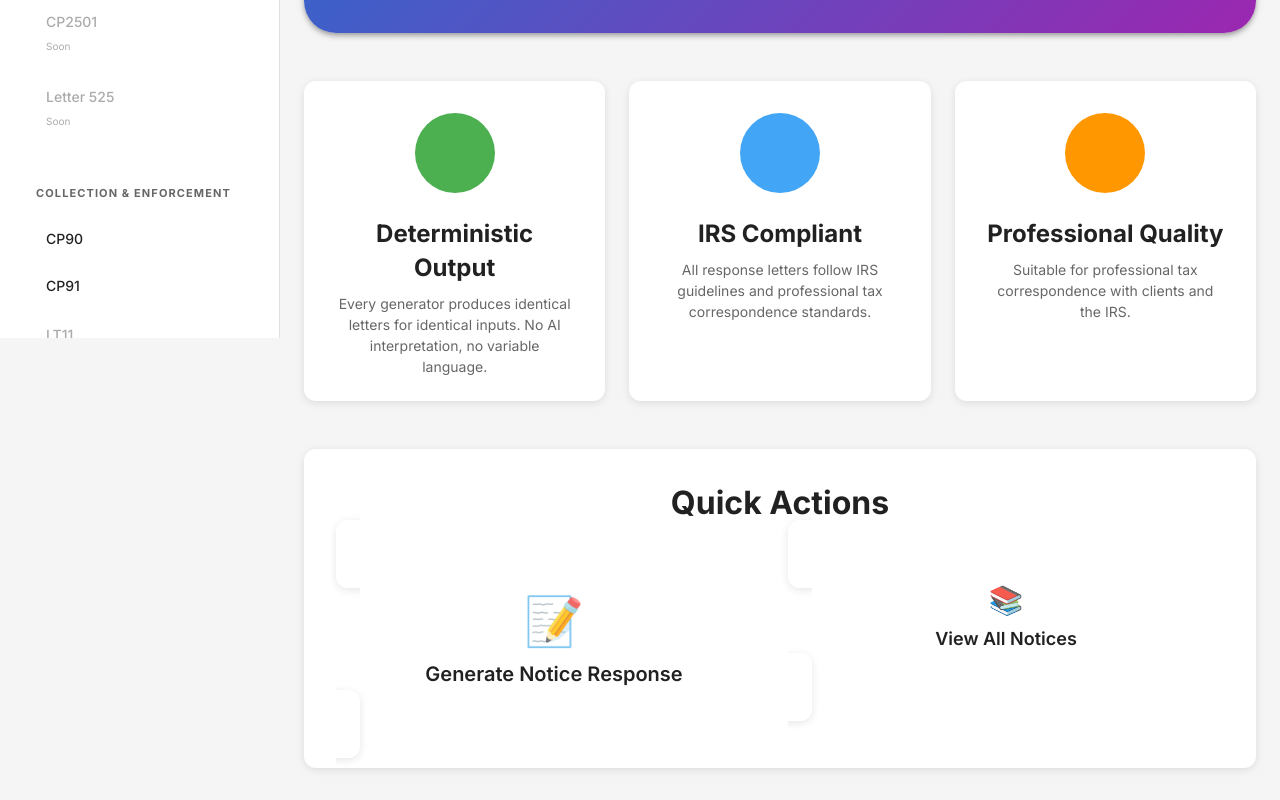
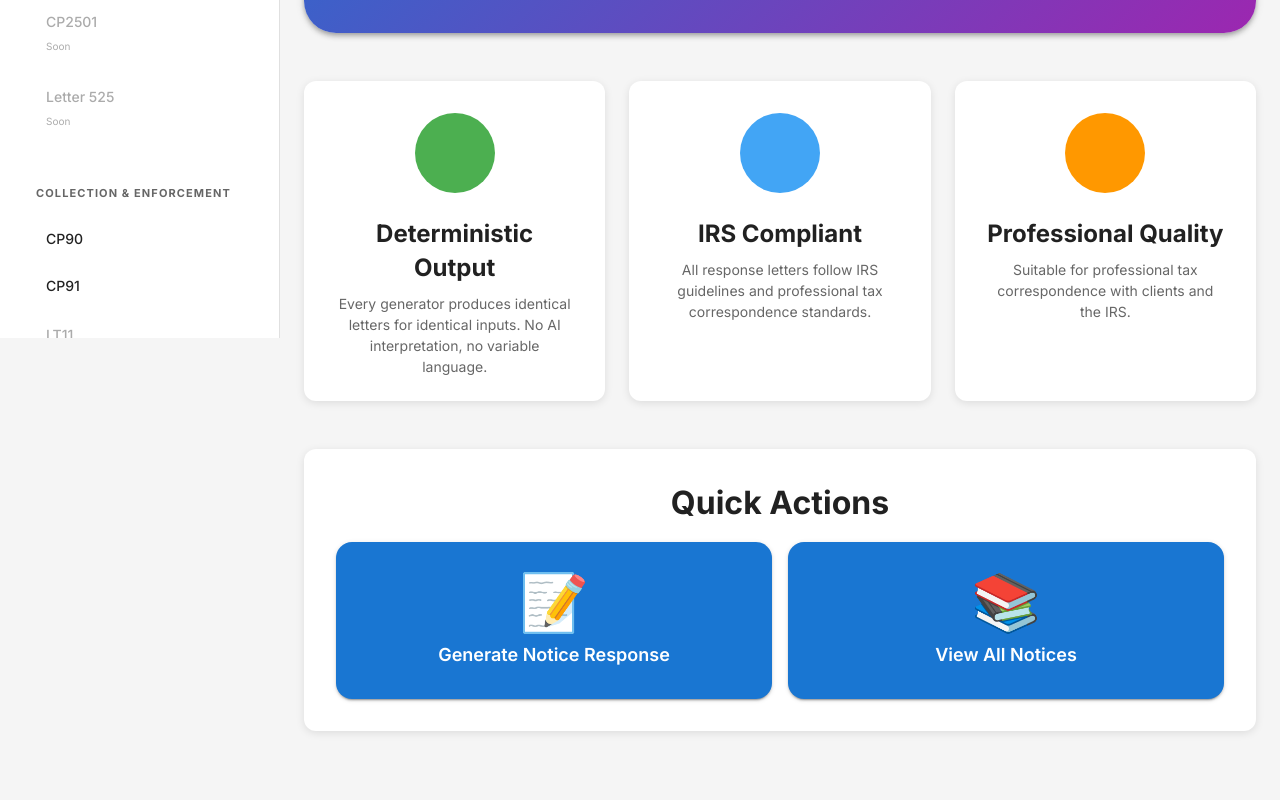
Before and after one commit to adiluzz/irs-response, a Next.js app: page / in a window 1280 px wide. Shown: the part 462-1262 px from the top of the page. After the commit the page ends 1225 px from the top, so only its background shows below. Built offline with nearby package versions, Linux system fonts and the light colour scheme; no server answers; sample sign-in values are in the browser's storage; some icons are missing.

Commit message:
Convert Quick Actions cards to proper button components
- Replaced Card components with Button components for better UX
- Added proper button styling with hover effects
- Maintained icon and text layout in vertical flex direction
- Improved visual appearance to look like real interactive buttons

```diff
--- a/components/pages/HomePage.tsx
+++ b/components/pages/HomePage.tsx
@@ -212,66 +212,96 @@ export function HomePage() {
               mt: 2,
             }}
           >
-            <Box>
-              <Card
+            <Button
               component={Link}
               href="/notice"
+              variant="contained"
+              fullWidth
               sx={{
                 textDecoration: 'none',
-                  textAlign: 'center',
-                  p: 3,
-                  transition: 'transform 0.2s, box-shadow 0.2s',
+                textTransform: 'none',
+                py: { xs: 3, sm: 4 },
+                px: { xs: 2, sm: 3 },
+                display: 'flex',
+                flexDirection: 'column',
+                alignItems: 'center',
+                gap: 1.5,
+                borderRadius: 2,
+                boxShadow: 2,
                 '&:hover': {
+                  boxShadow: 4,
                   transform: 'translateY(-2px)',
-                    boxShadow: 4,
                 },
+                transition: 'all 0.2s ease-in-out',
               }}
             >
-                <CardContent sx={{ p: { xs: 2, sm: 3 } }}>
               <Typography
                 variant="h3"
+                component="span"
                 sx={{
-                      mb: 1,
-                      fontSize: { xs: '2rem', sm: '3rem' }
+                  fontSize: { xs: '2.5rem', sm: '3.5rem' },
+                  lineHeight: 1,
                 }}
               >
                 📝
               </Typography>
               <Typography
                 variant="h6"
+                component="span"
                 fontWeight={600}
-                    sx={{ fontSize: { xs: '1rem', sm: '1.25rem' } }}
+                sx={{
+                  fontSize: { xs: '1rem', sm: '1.125rem' },
+                  color: 'inherit',
+                }}
               >
                 Generate Notice Response
               </Typography>
-                </CardContent>
-              </Card>
-            </Box>
-            <Box>
-              <Card
+            </Button>
+            <Button
               component={Link}
               href="/notice"
+              variant="contained"
+              fullWidth
               sx={{
                 textDecoration: 'none',
-                  textAlign: 'center',
-                  p: 3,
-                  transition: 'transform 0.2s, box-shadow 0.2s',
+                textTransform: 'none',
+                py: { xs: 3, sm: 4 },
+                px: { xs: 2, sm: 3 },
+                display: 'flex',
+                flexDirection: 'column',
+                alignItems: 'center',
+                gap: 1.5,
+                borderRadius: 2,
+                boxShadow: 2,
                 '&:hover': {
+                  boxShadow: 4,
                   transform: 'translateY(-2px)',
-                    boxShadow: 4,
                 },
+                transition: 'all 0.2s ease-in-out',
               }}
             >
-                <CardContent>
-                  <Typography variant="h3" sx={{ mb: 1 }}>
+              <Typography
+                variant="h3"
+                component="span"
+                sx={{
+                  fontSize: { xs: '2.5rem', sm: '3.5rem' },
+                  lineHeight: 1,
+                }}
+              >
                 📚
               </Typography>
-                  <Typography variant="h6" fontWeight={600}>
+              <Typography
+                variant="h6"
+                component="span"
+                fontWeight={600}
+                sx={{
+                  fontSize: { xs: '1rem', sm: '1.125rem' },
+                  color: 'inherit',
+                }}
+              >
                 View All Notices
               </Typography>
-                </CardContent>
-              </Card>
-            </Box>
+            </Button>
           </Box>
         </Card>
       </Container>
```
Lines whose indentation alone changed are shown as unchanged.
